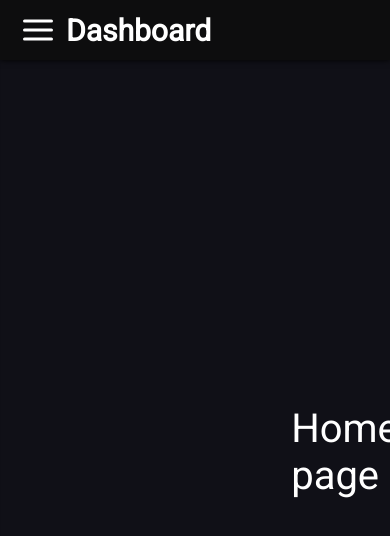
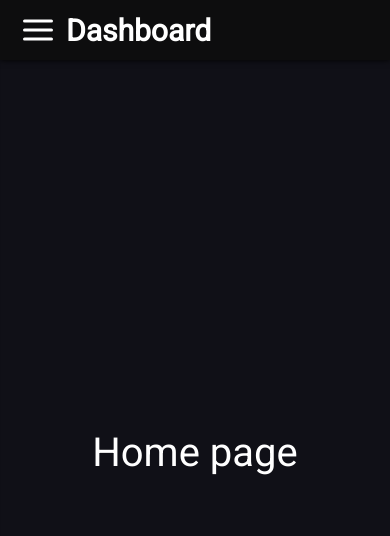
Before and after one commit to wojciechkurzak/product-charts-dashboard, a React (Vite) app: page / in a window 390 px wide. Shown: the top 536 px of the page. Built offline with nearby package versions, Linux system fonts and the light colour scheme.

Commit message:
Fix home page styling on mobile

```diff
--- a/src/styles/misc/HomePage.scss
+++ b/src/styles/misc/HomePage.scss
@@ -11,3 +11,9 @@
     font-size: 40px;
   }
 }
+
+@media screen and (max-width: 1280px) {
+  .home-page {
+    margin-left: 0;
+  }
+}
```
